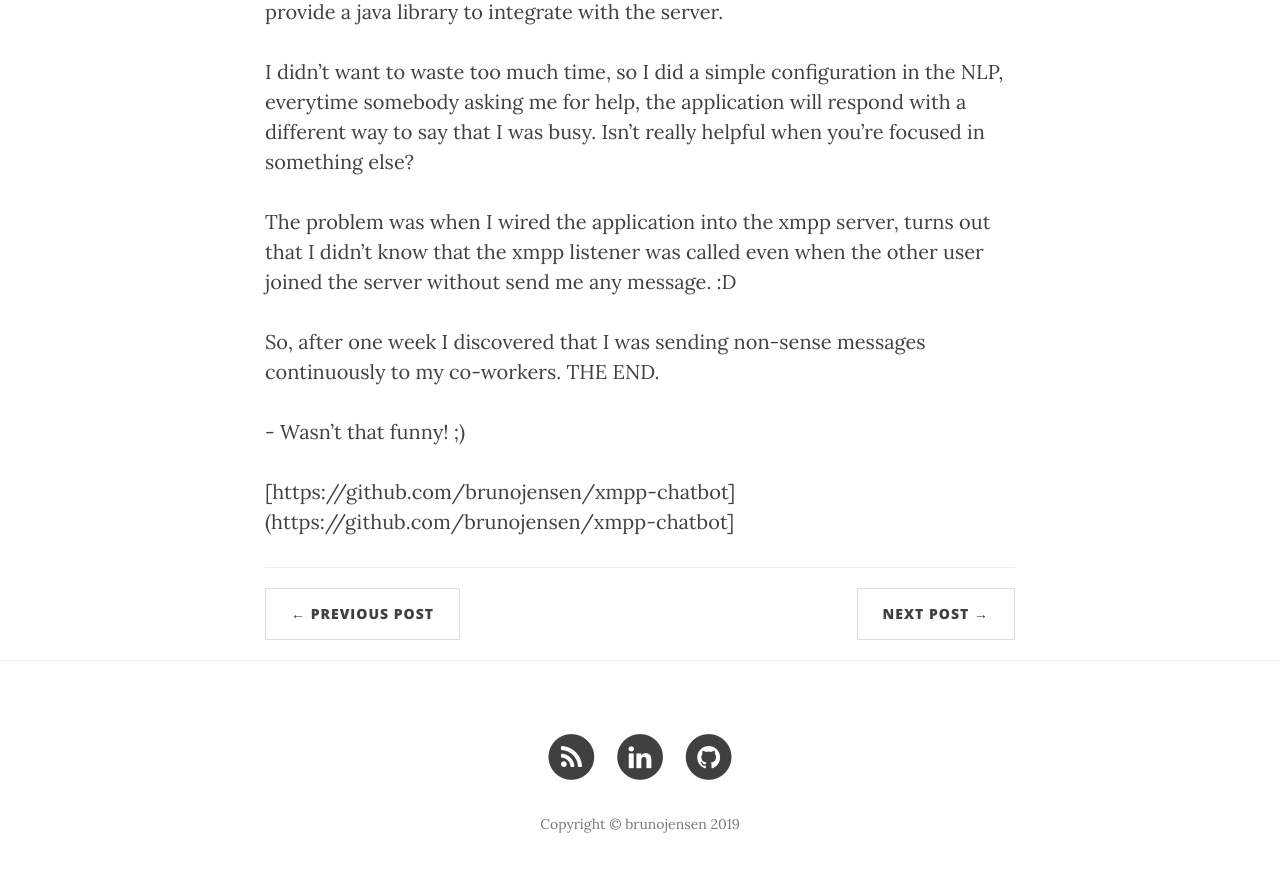
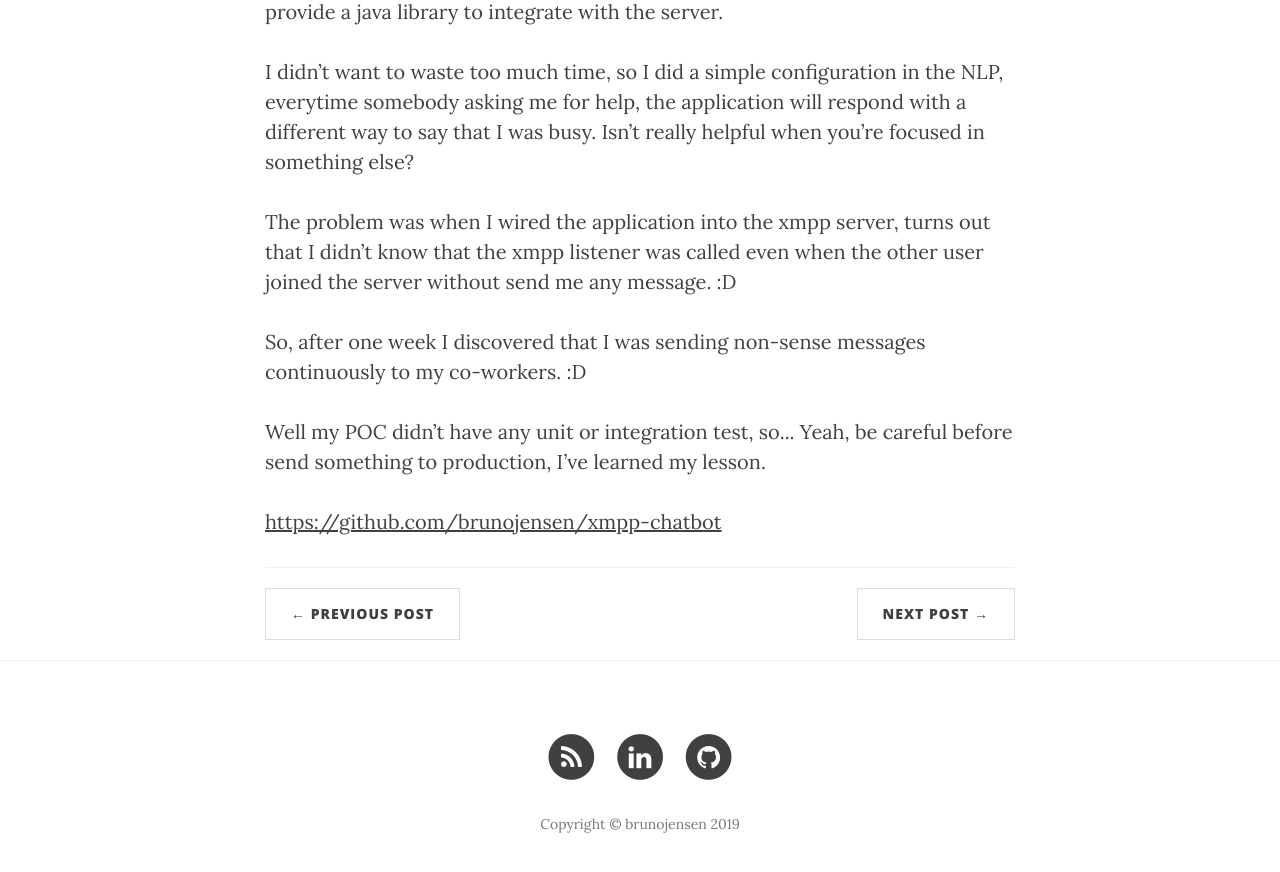
Before and after one commit to the-unknown-developer-podcast/the-unknown-developer-podcast.github.com, a Jekyll site: the page built from _posts/2019-05-12-a-chatbot-of-yourself.markdown, in a window 1280 px wide and 900 px high, scrolled down 736 px. Shown: the top 872 px of the window. Built offline with Jekyll 4.4.1, drawn with Linux system fonts in a browser that asks for light colours; nearby versions of some CDN libraries.

Commit message:
Update 2019-05-12-a-chatbot-of-yourself.markdown

```diff
--- a/_posts/2019-05-12-a-chatbot-of-yourself.markdown
+++ b/_posts/2019-05-12-a-chatbot-of-yourself.markdown
@@ -9,6 +9,6 @@ header-img: img/post-bg-06.jpg
 <p>So, yeah, sometimes I get bored and to put my mind to work I’ve started with the xmpp integration. Pretty simple, I’m java developer and there’s a java library for almost everything. Cool, next step... watson which was also easy as they provide a java library to integrate with the server.</p>
 <p>I didn’t want to waste too much time, so I did a simple configuration in the NLP, everytime somebody asking me for help, the application will respond with a different way to say that I was busy. Isn’t really helpful when you’re focused in something else?</p>
 <p>The problem was when I wired the application into the xmpp server, turns out that I didn’t know that the xmpp listener was called even when the other user joined the server without send me any message. :D</p>
-<p>So, after one week I discovered that I was sending non-sense messages continuously to my co-workers. THE END.</p>
-<p>- Wasn’t that funny! ;)</p>
-[https://github.com/brunojensen/xmpp-chatbot](https://github.com/brunojensen/xmpp-chatbot]
+<p>So, after one week I discovered that I was sending non-sense messages continuously to my co-workers. :D</p>
+<p>Well my POC didn’t have any unit or integration test, so... Yeah, be careful before send something to production, I’ve learned my lesson.</p>
+[https://github.com/brunojensen/xmpp-chatbot](https://github.com/brunojensen/xmpp-chatbot)
```
